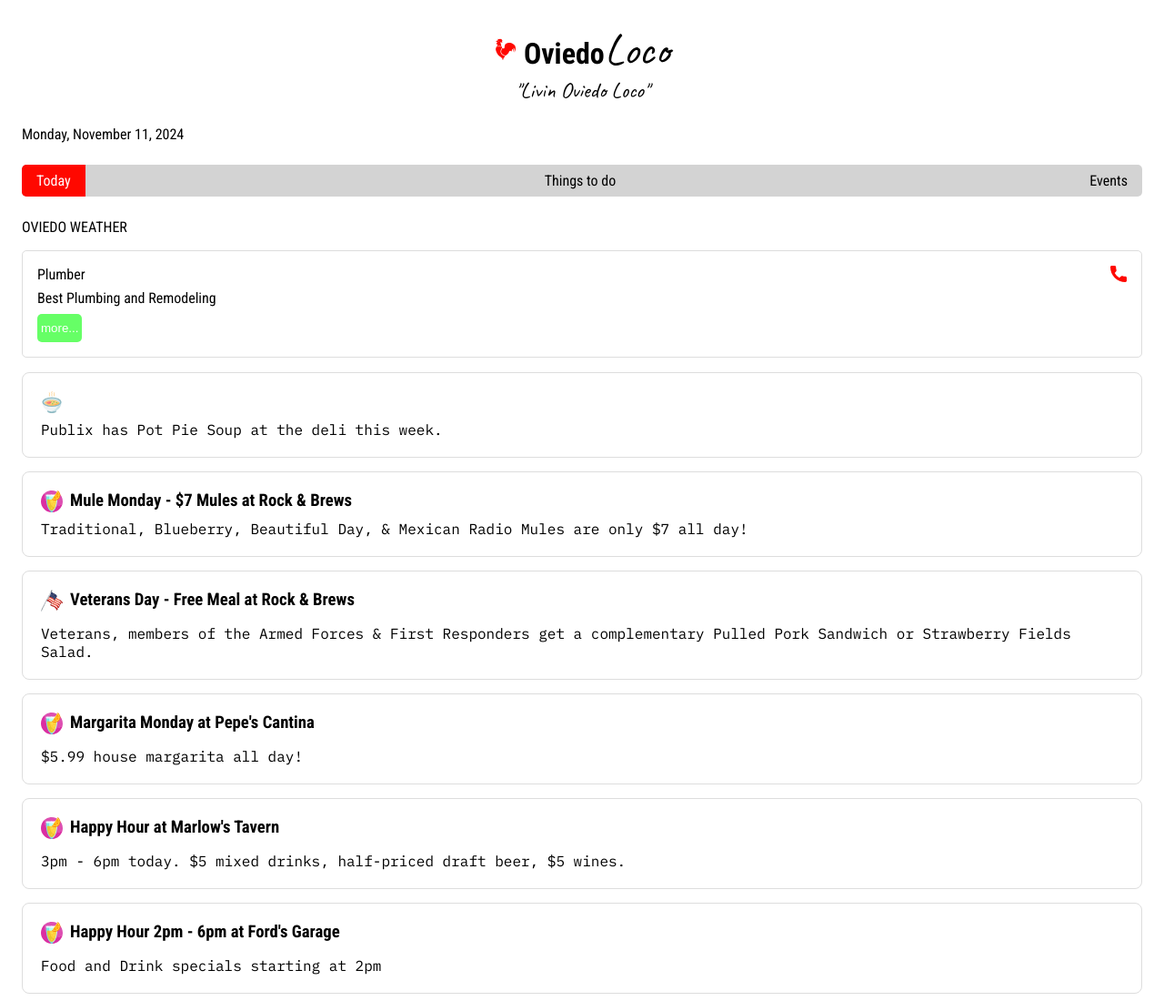
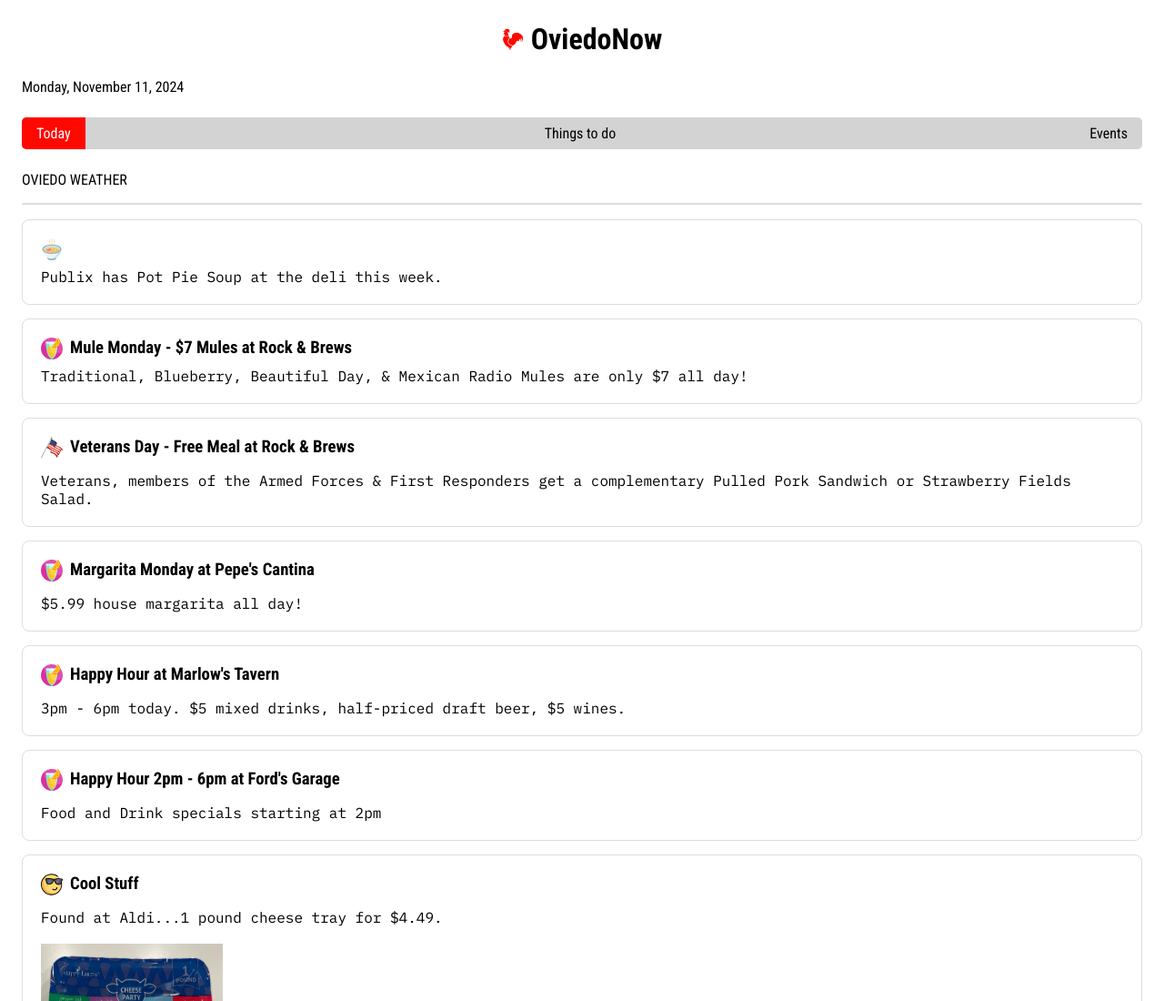
Before and after one commit to rmwhaling/myoviedo, a plain HTML site: page index.html in a window 1280 px wide. Shown: the top 1100 px of the page at 91% size. Drawn offline with Linux system fonts and the light colour scheme; no server answers; a script that the page names is missing.

Commit message:
Add files via upload

```diff
--- a/index.html
+++ b/index.html
@@ -11,9 +11,9 @@
         <div class="h1">
             <div class="title">
                 <img src="images/red-rooster.svg" alt="" width="24" height="24">
-                <h1>Oviedo<span class="caveat-regular">Loco</span></h1>
+                <h1>OviedoNow</h1>
             </div>
-            <p class="tagline caveat-regular">"Livin <span class="lavido">O</span>viedo Loco" </p>
+            <!-- <p class="tagline caveat-regular">"Livin <span class="lavido">O</span>viedo Loco" </p> -->
         </div>
 
         <div class="current-day-temperature">
@@ -31,19 +31,21 @@
             </ul>
         </nav>
     </header>
+    <div class="weather-container">
     <a class="weatherwidget-io" href="https://forecast7.com/en/28d67n81d21/oviedo/?unit=us" data-label_1="OVIEDO" data-label_2="WEATHER" data-theme="candy" data-basecolor="#ff0800" >OVIEDO WEATHER</a>
+</div>
 <script>
 !function(d,s,id){var js,fjs=d.getElementsByTagName(s)[0];if(!d.getElementById(id)){js=d.createElement(s);js.id=id;js.src='https://weatherwidget.io/js/widget.min.js';fjs.parentNode.insertBefore(js,fjs);}}(document,'script','weatherwidget-io-js');
 </script>
     <a href=""></a>
     <div class="advertisement-container">
 
-        <li class="advertisement-company">
+        <!-- <li class="advertisement-company">
             <div class="advertisement-header">
                 <div>
                     <div class="advertisement-company-type">Plumber</div>
                 </div>
-                <!-- <button onclick="showPopup('407-443-4856')">Call</button> -->
+                <button onclick="showPopup('407-443-4856')">Call</button>
                 <div class="advertisement-phone" onclick="showPopup('407-443-4856')"><img src="images/call.svg" width="18" height="18"></div>
             </div>
         <div class="advertisement-company-name">Best Plumbing and Remodeling</div>
@@ -60,7 +62,7 @@
         <div id="address1" class="address-box">
             <p>This is the information box that appears when you click the button.</p>
         </div>
-    </li>
+    </li> -->
     </div>
 
     <div class="daily-event-list">
```
